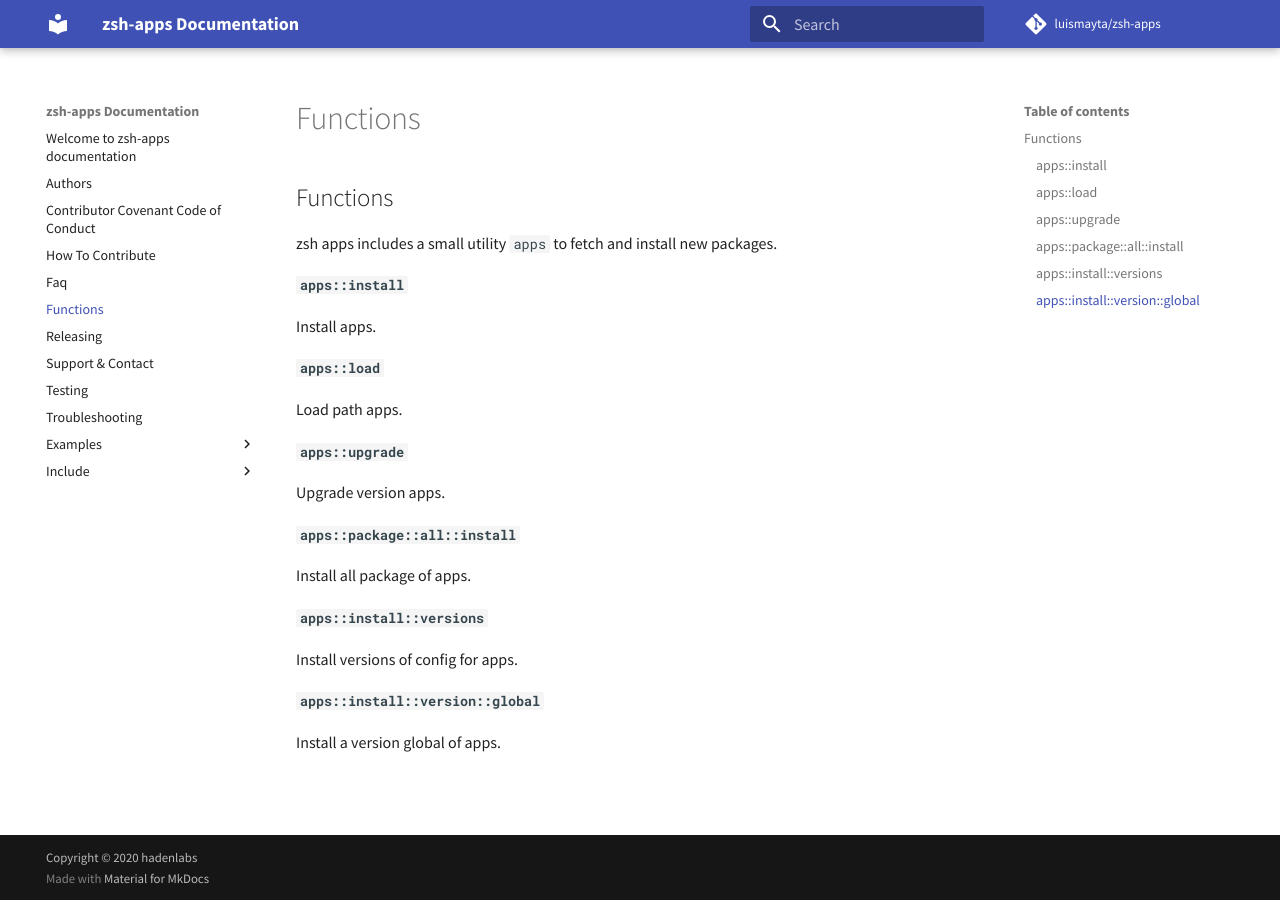
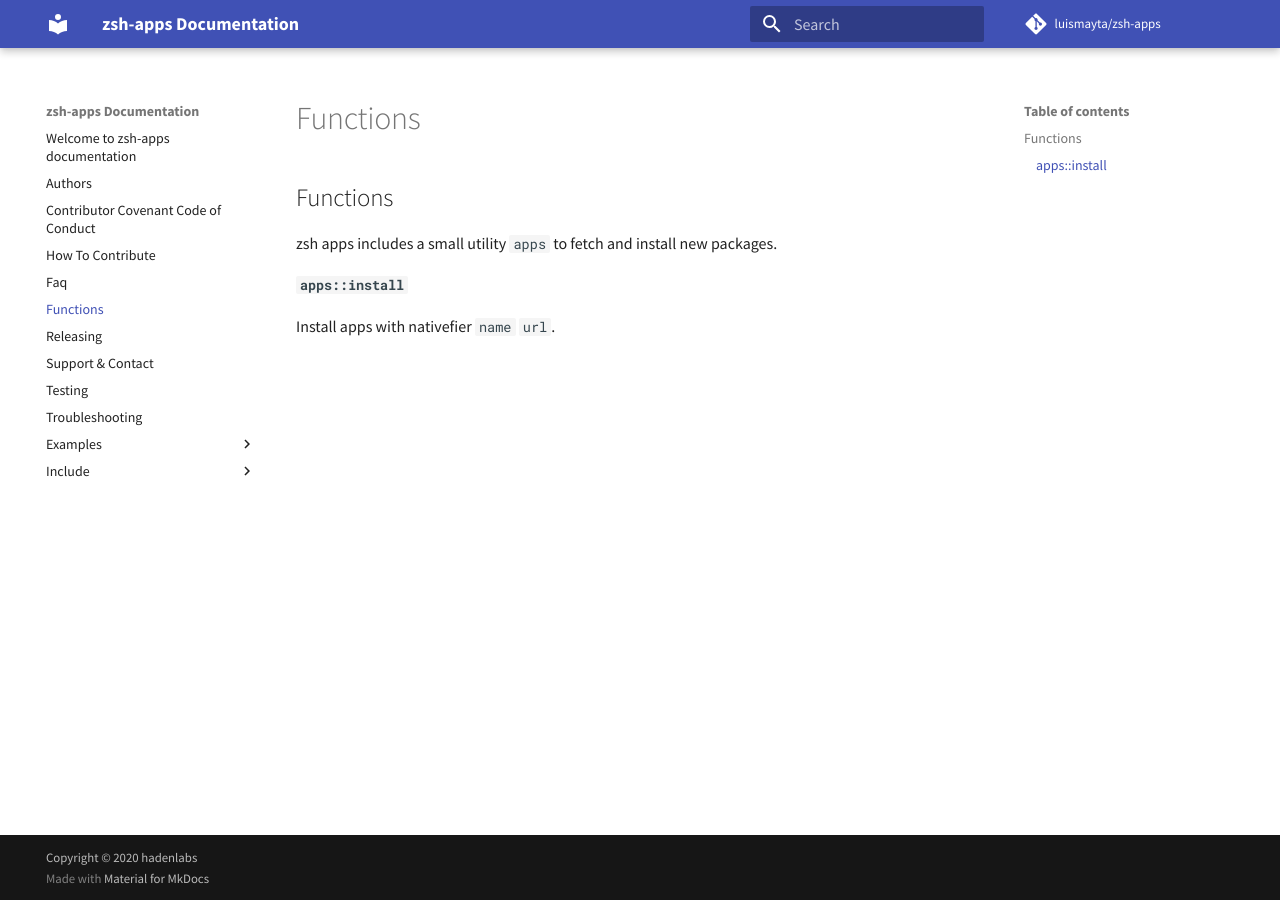
Before and after one commit to luismayta/zsh-apps, an MkDocs documentation site: the page built from docs/functions.md, in a window 1280 px wide. Built offline with MkDocs 1.6.1 and Material for MkDocs 9.7.7, drawn with Linux system fonts in a browser that asks for light colours; comment, search, counter and statistics services are not loaded.

```diff
--- a/docs/functions.md
+++ b/docs/functions.md
@@ -4,24 +4,4 @@ zsh apps includes a small utility `apps` to fetch and install new packages.
 
 #### `apps::install`
 
-Install apps.
-
-#### `apps::load`
-
-Load path apps.
-
-#### `apps::upgrade`
-
-Upgrade version apps.
-
-#### `apps::package::all::install`
-
-Install all package of apps.
-
-#### `apps::install::versions`
-
-Install versions of config for apps.
-
-#### `apps::install::version::global`
-
-Install a version global of apps.
+Install apps with nativefier `name` `url`.
```
Also changed, not shown: README.md (+1 -21 lines).
